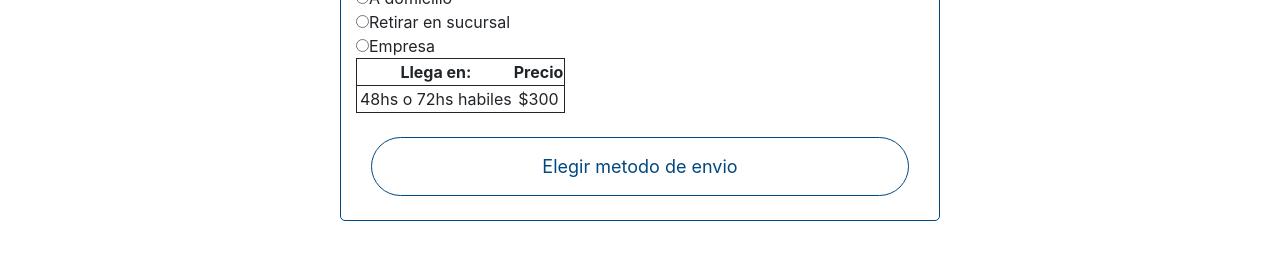
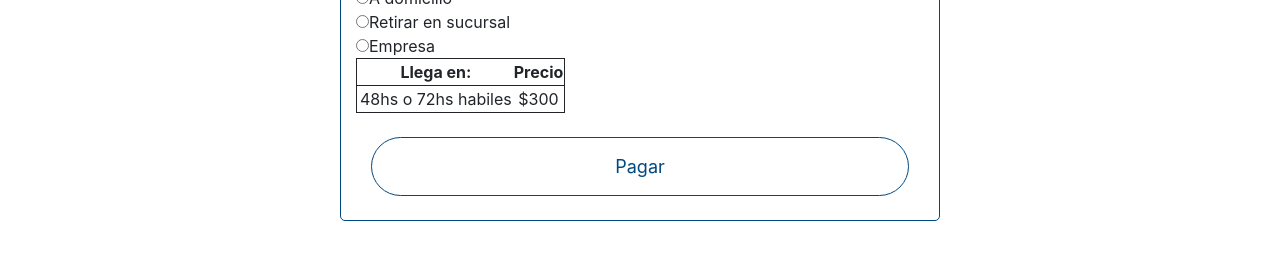
Before and after one commit to ExequielGcu/e-mercado, a plain HTML site: page cart.html in a window 1280 px wide. Shown: the part 295-554 px from the top of the page. Drawn offline with Linux system fonts and the light colour scheme; no server answers.

Commit message:
Update cart.html

```diff
--- a/cart.html
+++ b/cart.html
@@ -147,7 +147,7 @@
         </table>
         <br>
         <div class="col-md">
-          <button class="newcart-proximo-paso" type="submit">Elegir metodo de envio</button>
+          <button class="newcart-proximo-paso" type="submit">Pagar</button>
         </div>
         <br>
       </div>
```
